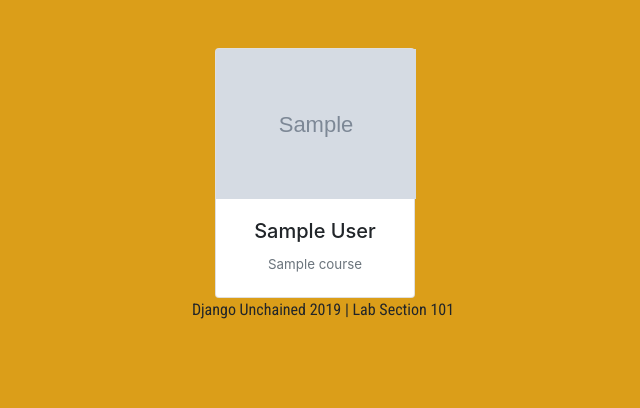
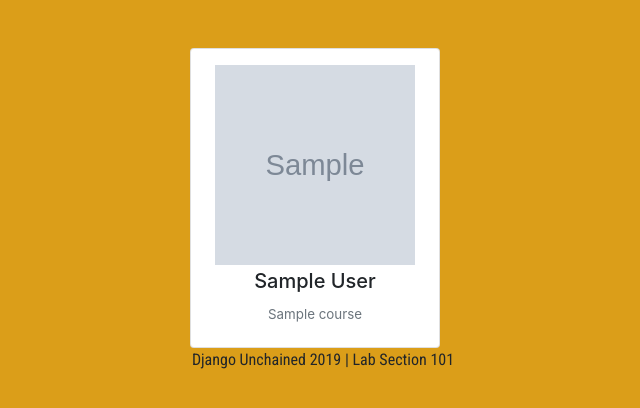
Before and after one commit to thejimster82/SkillMatch, a Django app: template matching/templates/matching/search.html in a window 1280 px wide. Shown: the part 79-487 px from the top of the page, without its empty margins (317-957 px from the left). Run offline with Django 3.2, Linux system fonts and the light colour scheme; a user stored in the database is signed in; tables that the repository leaves empty hold one stand-in row (values such as "Sample post"); the template is opened without the code that fills it: most values are stand-ins (such as "Sample title", 1, 10 or a date in 2020); grey boxes marked "Sample" are stand-in pictures; parts of the project's set-up code (start-up, migrations or seed data) failed here and were passed over; some libraries are stand-ins or nearby versions.

Commit message:
more visuals

```diff
--- a/matching/templates/matching/search.html
+++ b/matching/templates/matching/search.html
@@ -1,7 +1,6 @@
 {% extends 'base.html' %}
 {% block title %}Search Results{% endblock %}
 
-<!-- This page should be a list the search results of a query -->
 {% block content %}
 <div class="mx-auto" style="width: 100%; text-align: center;">
     {% for result in results_list %}
--- a/matching/templates/matching/snippets/profile_view.html
+++ b/matching/templates/matching/snippets/profile_view.html
@@ -1,13 +1,15 @@
 {% load static %}
 
-    <div style="width: 200px; height: 250px; display:inline-block; margin-right: 1rem; margin-top: 3rem;">
+    <div style="width: 250px; height: 300px; display:inline-block; margin-right: 1em; margin-top: 3em;">
         <a style="text-decoration: none; color:inherit;" href="{% url 'profile' result.user.username %}">
-            <div class="card h-100" style="width: 100%; padding-bottom: 1rem;">
-            {% if result.user.profile.profilePicture %}
-                <img src="{{result.user.profile.profilePicture.url}}" style="width: 200px; height: 200px; object-fit: cover;" alt="...">
-            {% else %}
-                <img src="{% static 'matching/usrimg.jpg' %}" style="width: 200px; height: 200px; object-fit: cover;" alt="...">
-            {% endif %}
+            <div class="card h-100" style="width: 100%; padding-bottom: 1em;">
+                <div class="mx-auto" style="width:200px; height:200px; padding-bottom: 1em; padding-top: 1em">
+                    {% if result.user.profile.profilePicture %}
+                        <img src="{{result.user.profile.profilePicture.url}}" style="width: 200px; height: 200px; object-fit: cover;" alt="...">
+                    {% else %}
+                        <img src="{% static 'matching/usrimg.jpg' %}" style="width: 200px; height: 200px; object-fit: cover;" alt="...">
+                    {% endif %}
+                </div>
                 <div class="card-body" style="text-overflow: clip; overflow: hidden; white-space: normal; height: 15vh;">
                     <h5 class="card-title" style="text-overflow: clip">{{ result.user.first_name }}
                         {{ result.user.last_name }}</h5>
```
